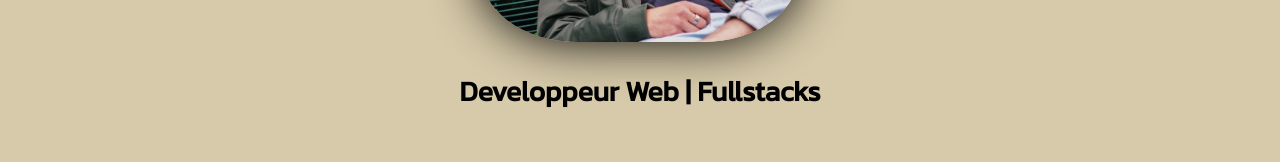
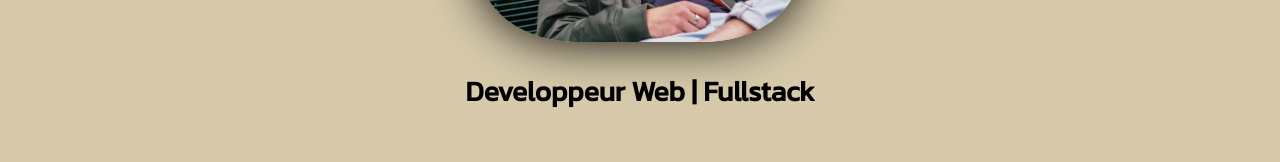
Before and after one commit to Jeremie-Brandely/Portfolio, a React (Create React App) app: page / in a window 1280 px wide. Shown: the part 616-778 px from the top of the page. Built offline with nearby package versions, Linux system fonts and the light colour scheme.

Commit message:
Ajout cv

```diff
--- a/src/Components/Header.js
+++ b/src/Components/Header.js
@@ -23,7 +23,7 @@ const Header = () => {
             <img src={photo} alt="photo_pres"/>
         </div>
         <div className="infohome">
-        <h3>Developpeur Web | Fullstacks</h3>
+        <h3>Developpeur Web | Fullstack</h3>
         </div>
         <div className="reseaux" >
             <div className="linklinkedin">
```
